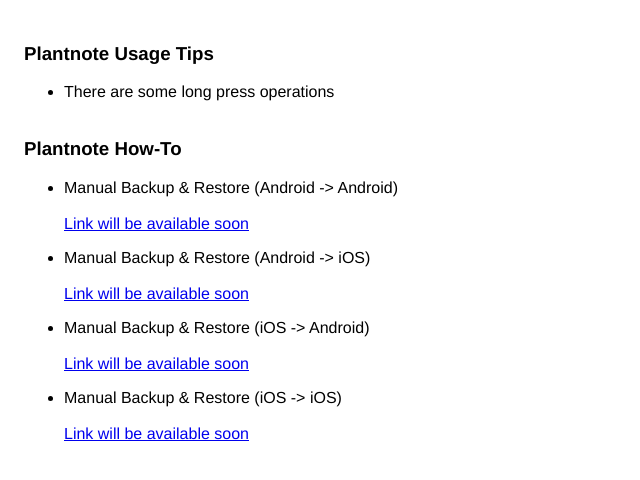
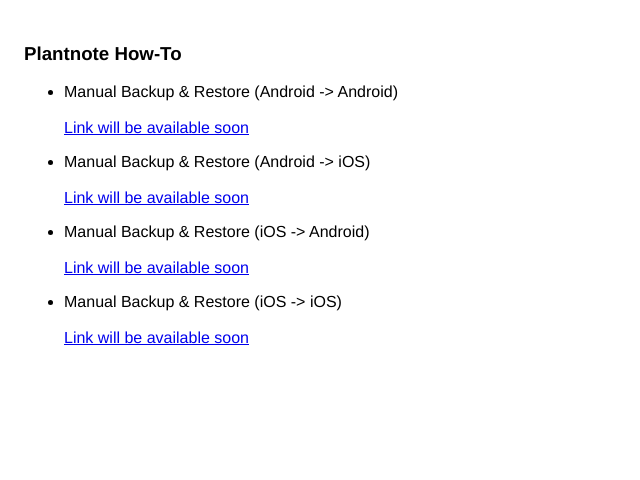
Before and after one commit to plantnote/plantnote.github.io, a Jekyll site: the page how_to.html, which Jekyll copies as it is, in a window 1280 px wide. Shown: the top 480 px of the page, without its empty margins (0-640 px from the left). Built offline with Jekyll 4.4.1, drawn with Linux system fonts in a browser that asks for light colours.

Commit message:
version 1.5.2

```diff
--- a/change_log.html
+++ b/change_log.html
@@ -10,7 +10,8 @@
 
       <strong><h3>Version 1.5.2 (Available Soon)</h3></strong>
       <ul>
-        <li>Change profile photo of plants at the gallery</li><br>
+        <li>Change profile photo with gallery item</li><br>
+        <img src="images/changelog/profile_photo.png" width="300"><br><br><br>
         <li>Fix empty plant types & locations issue</li><br>
       </ul>
 
--- a/how_to.html
+++ b/how_to.html
@@ -7,13 +7,6 @@
       <style> body { font-family: 'Helvetica Neue', Helvetica, Arial, sans-serif; padding:1em; } </style>
     </head>
     <body>
-        <strong><h3>Plantnote Usage Tips</h3></strong>
-            <ul>
-                <p>
-                  <li>There are some long press operations</li><br>
-                </p>
-            </ul>
-
         <strong><h3>Plantnote How-To</h3></strong>
             <ul>
                 <p>
```
Also changed, not shown: images/changelog/profile_photo.png (added).
